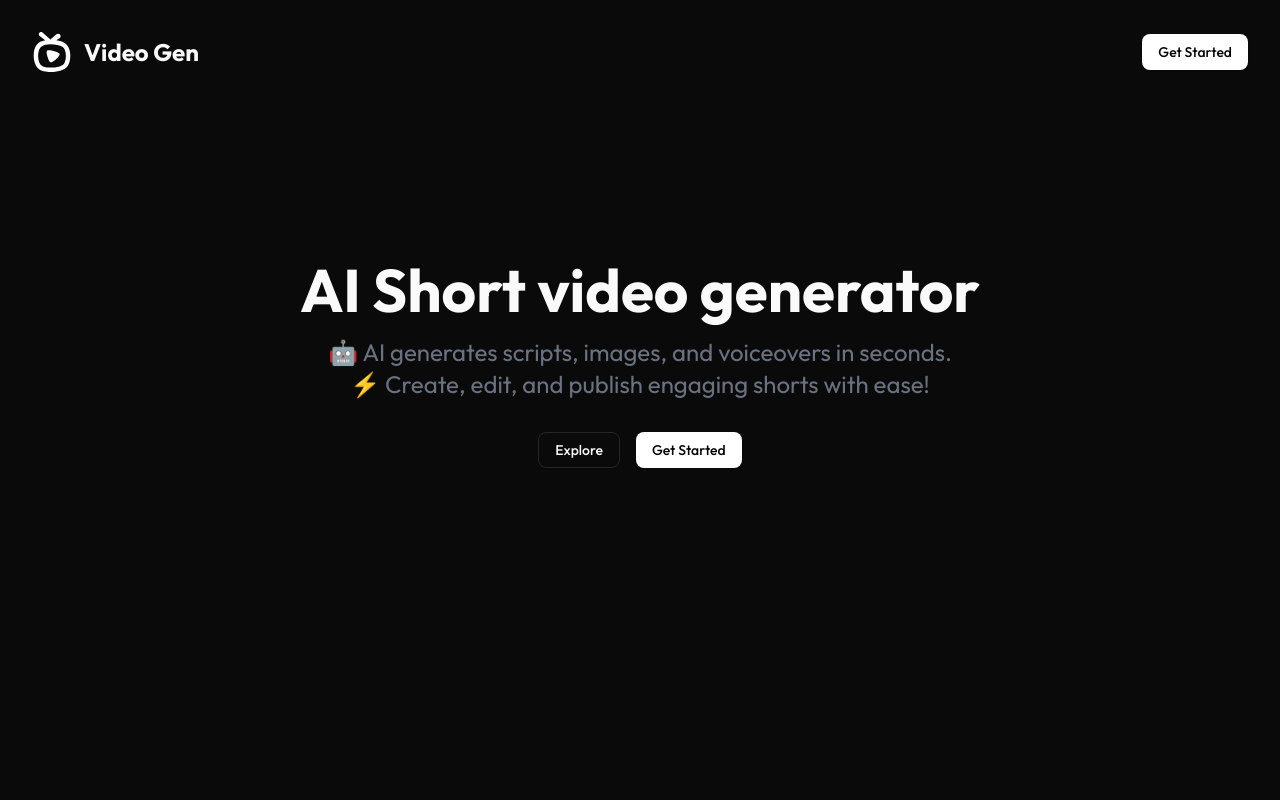
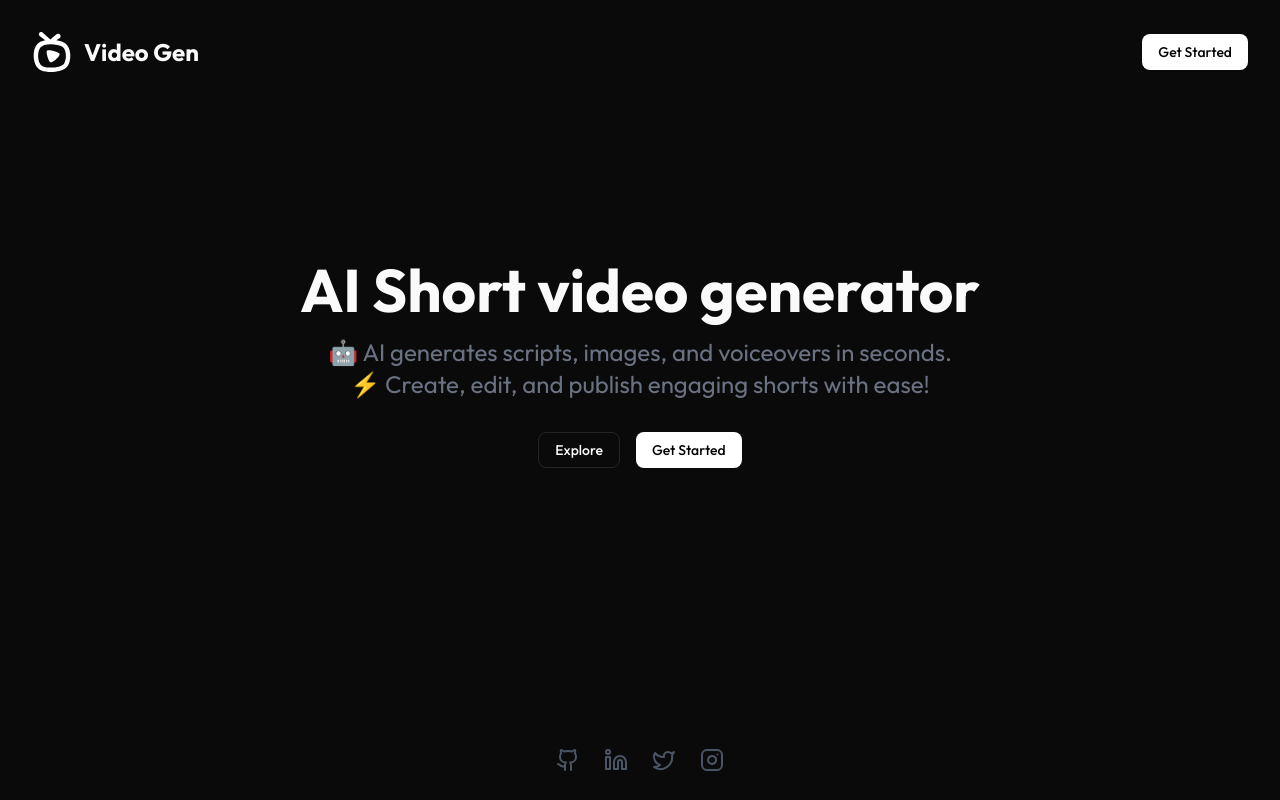
Before and after one commit to ashish-2106/Short-Video-Generator, a Next.js app: page / in a window 1280 px wide. Built offline with nearby package versions, Linux system fonts and the light colour scheme; no server answers.

Commit message:
logout button

```diff
--- a/app/(main)/_components/AppHeader.jsx
+++ b/app/(main)/_components/AppHeader.jsx
@@ -4,14 +4,17 @@ import { useAuthContext } from "@/app/provider";
 import { SidebarTrigger } from "@/components/ui/sidebar";
 import Image from "next/image";
 import React, { useState } from "react";
+import { useRouter } from "next/navigation"; // ✅ Add this
 
 function AppHeader() {
     const { user, signOut } = useAuthContext();
     const [isMenuOpen, setIsMenuOpen] = useState(false);
+    const router = useRouter(); // ✅ Initialize router
 
     const handleSignOut = () => {
         signOut();
         setIsMenuOpen(false);
+        router.push("/"); // ✅ Redirect after logout
     };
 
     return (
@@ -32,15 +35,14 @@ function AppHeader() {
                         className="w-10 h-10 bg-gray-300 rounded-full flex items-center justify-center cursor-pointer"
                         onClick={() => setIsMenuOpen((prev) => !prev)}
                     >
-                        {/* Default avatar (optional) */}
                         <span className="text-gray-600">?</span>
                     </div>
                 )}
 
                 {isMenuOpen && (
-                    <div className="absolute right-0 mt-2 bg-white border rounded shadow-lg w-32">
+                    <div className="absolute right-0 mt-2 bg-white text-black border rounded-2xl shadow-lg w-32">
                         <button
-                            className="w-full py-2 text-left px-4 text-gray-700 hover:bg-gray-200"
+                            className="w-full py-2 text-left px-4 text-black hover:bg-black hover:text-white "
                             onClick={handleSignOut}
                         >
                             Logout
--- a/app/_components/Hero.jsx
+++ b/app/_components/Hero.jsx
@@ -1,10 +1,11 @@
 import { Button } from '@/components/ui/button'
 import React from 'react'
 import Authentication from './Authentication'
+import { Github, Instagram, Linkedin, Twitter } from 'lucide-react'
 
 function Hero() {
   return (
-    <div className='p-4 mt-35 flex-col justify-center items-center text-center '>
+    <div className='mt-10 p-4 mt-35 flex-col justify-center items-center text-center '>
       <h2 className='font-bold text-6xl'>AI Short video generator</h2>
       <p className='mt-4 text-2xl tet-center text-gray-500'>🤖 AI generates scripts, images, and voiceovers in seconds. <br />
       ⚡ Create, edit, and publish engaging shorts with ease!</p>
@@ -16,6 +17,21 @@ function Hero() {
         </Authentication>
 
       </div>
+       {/* Social Media Icons */}
+      <div className='mt-70 flex justify-center gap-6 text-gray-600'>
+        <a href='https://github.com/ashish-2106' target='_blank' rel='noopener noreferrer'>
+          <Github className='hover:text-black' />
+        </a>
+        <a href='https://linkedin.com/in/ashish2016' target='_blank' rel='noopener noreferrer'>
+          <Linkedin className='hover:text-blue-700' />
+        </a>
+        <a href='https://twitter.com/AshishJ02790846?s=09' target='_blank' rel='noopener noreferrer'>
+          <Twitter className='hover:text-blue-500' />
+        </a>
+        <a href='https://www.instagram.com/ashish_jhajharia__?igsh=MTM0cmFtb3hic3ZzZw==' target='_blank' rel='noopener noreferrer'>
+          <Instagram className='hover:text-pink-600' />
+        </a>
+      </div>
     </div>
   )
 }
--- a/app/layout.js
+++ b/app/layout.js
@@ -4,8 +4,8 @@ import Provider from "./provider";
 import ConvexClientProvider from "./ConvexClientProvider";
 
 export const metadata = {
-  title: "Create Next App",
-  description: "Generated by create next app",
+  title: "Ai Short Video Generator",
+  description: "short video generator using AI",
 };
 
 const outfit = Outfit({ subsets: ["latin"] });
--- a/app/provider.js
+++ b/app/provider.js
@@ -1,42 +1,51 @@
 "use client"
 import React, { useEffect, useState, useContext } from 'react';
 import { ThemeProvider as NextThemesProvider } from "next-themes";
-// import { onAuthStateChanged } from 'firebase/auth';
-// import { auth } from '@/configs/FirebaseConfig';
-// import { AuthContext } from './_context/AuthContext';
-
+import { onAuthStateChanged, signOut as firebaseSignOut } from 'firebase/auth';
+import { auth } from '@/configs/FirebaseConfig';
+import { AuthContext } from './_context/AuthContext';
 import { useMutation } from 'convex/react';
 import { api } from '@/convex/_generated/api';
-import { onAuthStateChanged } from 'firebase/auth';
-import { auth } from '@/configs/FirebaseConfig';
-import { AuthContext } from './_context/AuthContext';
 import { PayPalScriptProvider } from '@paypal/react-paypal-js';
-
-
 
 function Provider({ children }) {
     const [user, setUser] = useState(null);
     const CreateUser = useMutation(api.users.createNewUser);
 
     useEffect(() => {
-        const unsubscribe = onAuthStateChanged(auth, async (user) => {
-            console.log("Authenticated user:", user);
+        const unsubscribe = onAuthStateChanged(auth, async (firebaseUser) => {
+            console.log("Authenticated user:", firebaseUser);
 
-
+            if (firebaseUser) {
                 const result = await CreateUser({
-                name: user?.displayName,
-                email: user?.email,
-                pictureURL: user?.photoURL
+                    name: firebaseUser.displayName,
+                    email: firebaseUser.email,
+                    pictureURL: firebaseUser.photoURL
                 });
                 console.log("User created:", result);
                 setUser(result);
-        })
+            } else {
+                setUser(null);
+            }
+        });
 
         return () => unsubscribe();
     }, []);
 
+    // ✅ Add this logout function
+    const signOut = () => {
+        firebaseSignOut(auth)
+            .then(() => {
+                setUser(null);  // Clear user from context
+                console.log("User signed out");
+            })
+            .catch((error) => {
+                console.error("Sign out error", error);
+            });
+    };
+
     return (
-        <AuthContext.Provider value={{ user, setUser }}>
+        <AuthContext.Provider value={{ user, setUser, signOut }}>
             <PayPalScriptProvider options={{ clientId: process.env.NEXT_PUBLIC_PAYPAL_CLIENT_ID }}>
                 <NextThemesProvider
                     attribute="class"
@@ -44,16 +53,13 @@ function Provider({ children }) {
                     enableSystem
                     disableTransitionOnChange
                 >
-
-                {children ? children : <p>⚠ No children provided ⚠</p>} {/* Debug */}
+                    {children ? children : <p>⚠ No children provided ⚠</p>}
                 </NextThemesProvider>
             </PayPalScriptProvider>
         </AuthContext.Provider>
     );
-
 }
 
-// Custom Hook for Authentication Context
 export const useAuthContext = () => {
     const context = useContext(AuthContext);
     if (!context) {
```
Lines whose indentation alone changed are shown as unchanged.
